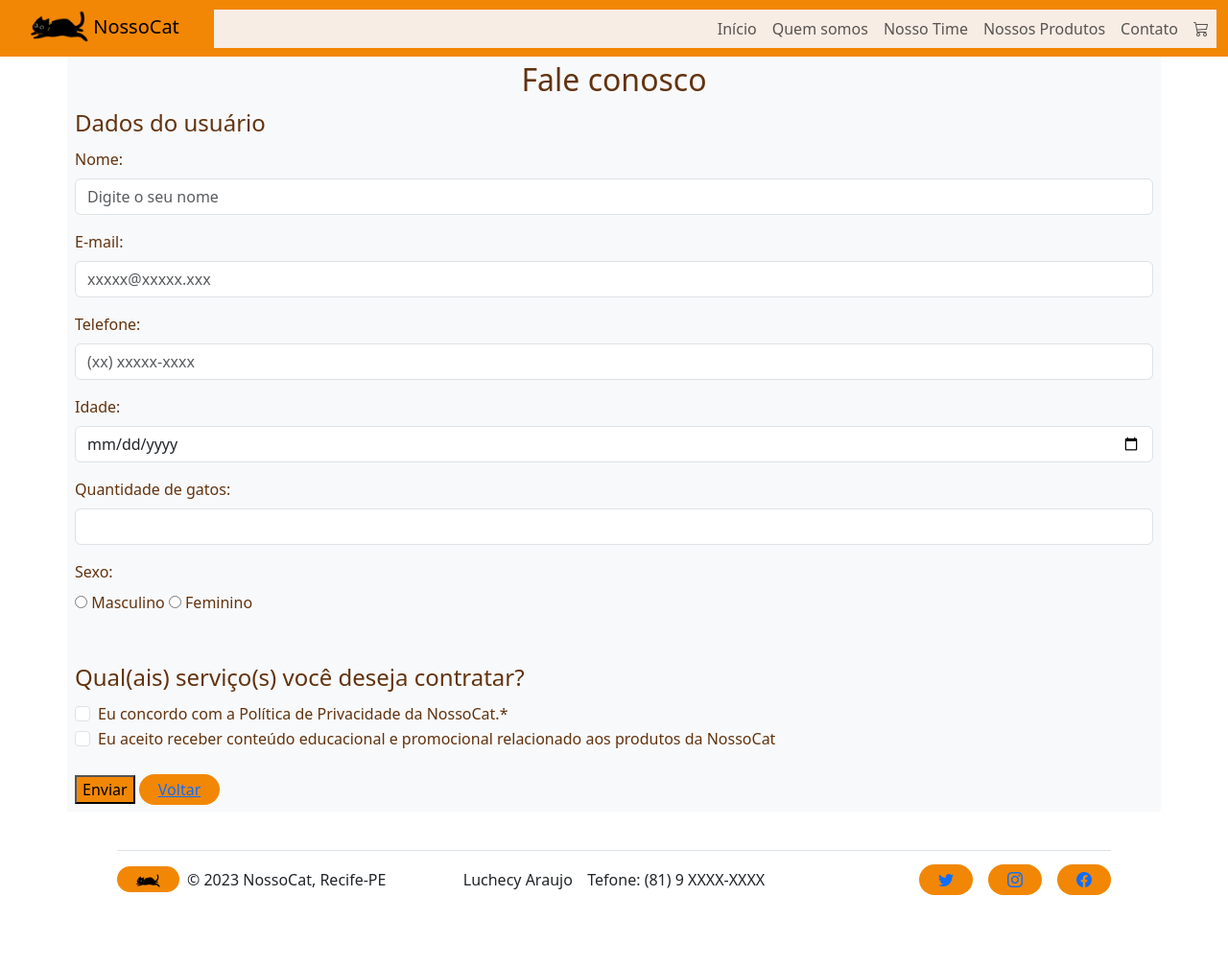
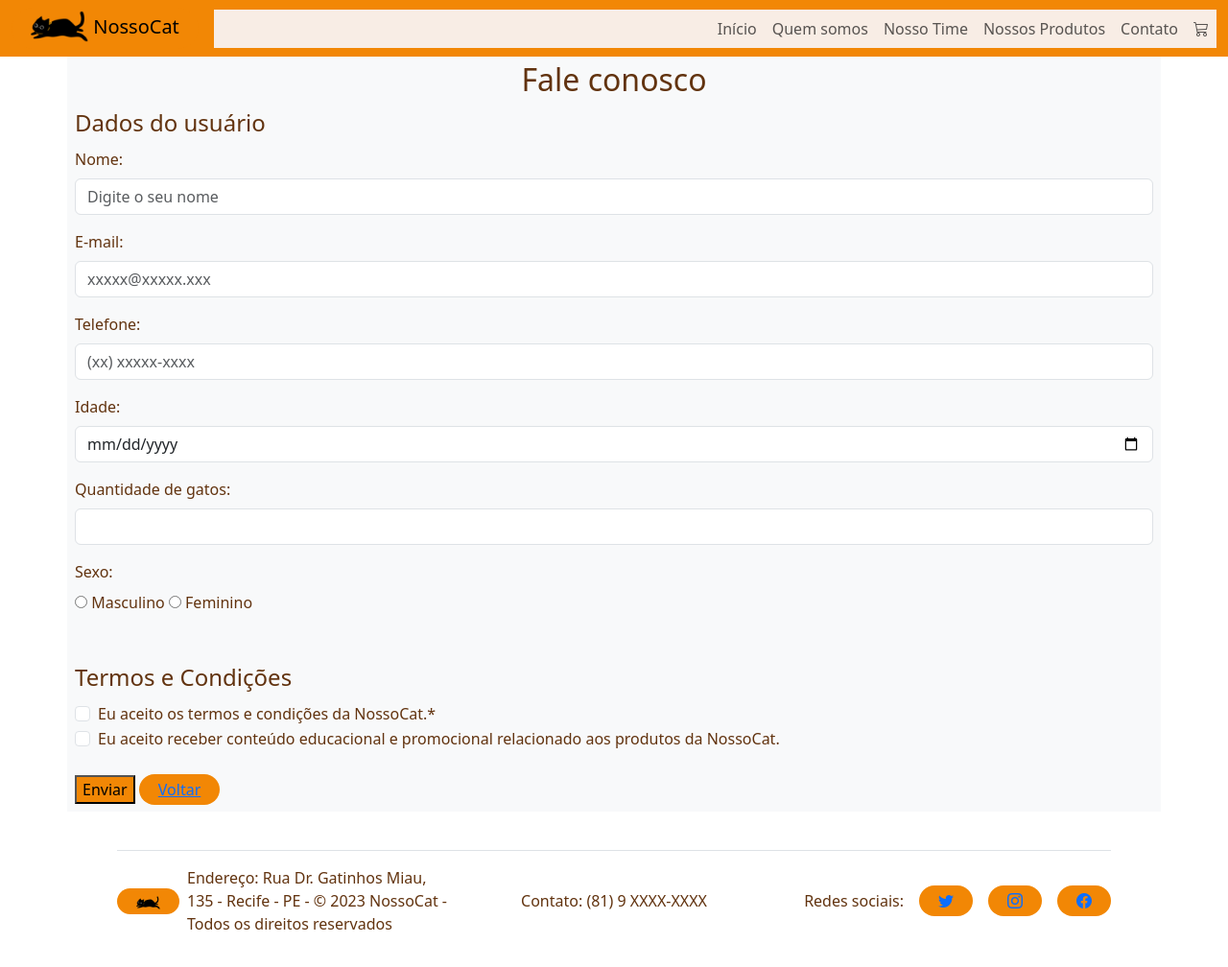
Before and after one commit to Luchecy/NossoCat-Descomplica, a plain HTML site: page contato.html in a window 1280 px wide. Shown: the whole page at 96% size. Before the commit the page ends 970 px from the top, so only its background shows below. Drawn offline with nearby package versions, Linux system fonts and the light colour scheme.

Commit message:
att textos

```diff
--- a/contato.html
+++ b/contato.html
@@ -181,7 +181,7 @@
           </div>
         </fieldset>
         <fieldset>
-          <legend>Qual(ais) serviço(s) você deseja contratar?</legend>
+          <legend>Termos e Condições</legend>
           <div class="form-check">
             <input
               type="checkbox"
@@ -191,7 +191,7 @@
               id="compraPassagens"
             />
             <label class="form-check-label" for="compraPassagens">
-              Eu concordo com a Política de Privacidade da NossoCat.*
+              Eu aceito os termos e condições da NossoCat.*
             </label>
           </div>
           <div class="form-check">
@@ -204,7 +204,7 @@
             />
             <label class="form-check-label" for="reservaHospedagem">
               Eu aceito receber conteúdo educacional e promocional relacionado
-              aos produtos da NossoCat
+              aos produtos da NossoCat.
             </label>
           </div>
         </fieldset>
@@ -225,16 +225,20 @@
             <img src="img/logo1.png" class="bi" width="25" />
             <use xlink:href="#"></use>
           </a>
-          <div class="mb-3 mb-md-0">
-            <span>&copy; 2023 NossoCat, Recife-PE</span>
+          <div class="mb-3 mb-md-0 text-bg-62330F">
+            <span
+              >Endereço: Rua Dr. Gatinhos Miau, 135 - Recife - PE - &copy; 2023
+              NossoCat - Todos os direitos reservados</span
+            >
           </div>
         </div>
-        <div class="mb-3 mb-md-0"><span>Luchecy Araujo</span></div>
-        <div class="mb-3 mb-md-0">
-          <span>Tefone: (81) 9 XXXX-XXXX</span>
+        <div class="mb-3 mb-md-0 text-bg-62330F">
+          <span>Contato: (81) 9 XXXX-XXXX</span>
         </div>
-
         <ul class="nav col-md-4 justify-content-end list-unstyled d-flex">
+          <div class="mb-3 mb-md-0 text-bg-62330F">
+            <span>Redes sociais:</span>
+          </div>
           <li class="ms-3">
             <a class="footer-link" href="#"
               ><i class="bi bi-twitter" width="25" height="24"></i
```
Also changed, not shown: checkout.html (+11 -7 lines), index.html (+14 -10 lines).
